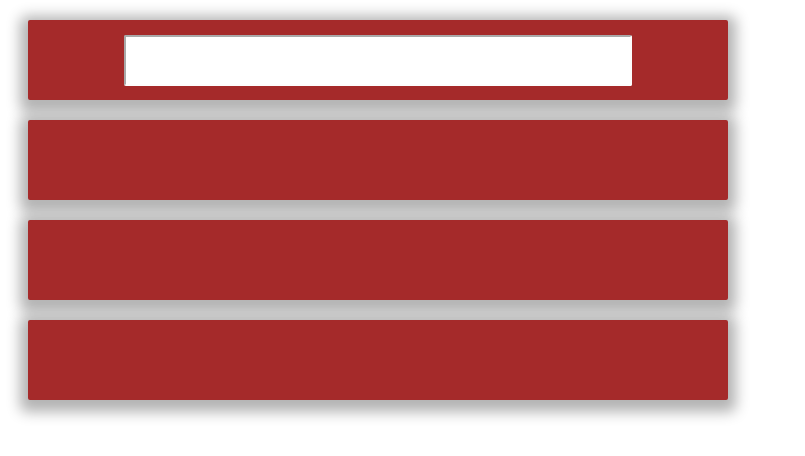
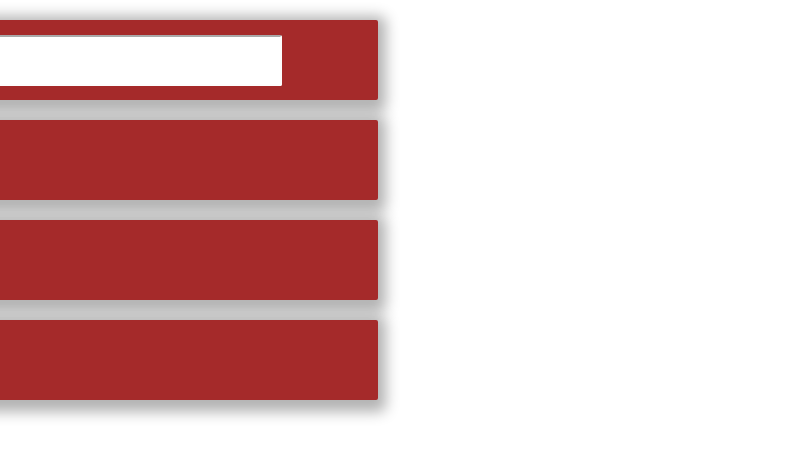
Before and after one commit to phanix5/SHA256-illustrator, a React app: page / in a window 1280 px wide. Shown: the top 456 px of the page, without its empty margins (0-805 px from the left). Built offline with nearby package versions, Linux system fonts and the light colour scheme.

Commit message:
Blocks can now have variable widths. Dynamic centering

```diff
--- a/App.jsx
+++ b/App.jsx
@@ -10,13 +10,13 @@ var initState = {
 	mousePos: { x: 0, y: 0 },
 	block1: {isOpen:false,msg:''},
 	block2: {isOpen:false,
-			blockStyle:{height: 80},
+			blockStyle:{height: 80,width:700},
 			msgSplit: [],
 			hex: resize([''], 64, '')	},
 	block3:{isOpen:false,
-			blockStyle:{height: 80} },
+			blockStyle:{height: 80,width:700} },
 	block4:{isOpen:false,
-			blockStyle:{height: 80,width: 700}}
+			blockStyle:{height: 80,width:700}}
 };
 
 class App extends React.Component {
@@ -92,7 +92,7 @@ class App extends React.Component {
 			if (this.state.msg.length>0 && this.state.msg.length<9) {
 				this.setState((prevState) => {
 					prevState.block2.isOpen = true;
-					prevState.block2.blockStyle = { height: spring(600, presets.noWobble)};
+					prevState.block2.blockStyle = { height: spring(600, presets.noWobble),width:700};
 					prevState.block2.msgSplit=msgSplit;
 					prevState.block2.hex = hex;
 					return prevState
@@ -102,7 +102,7 @@ class App extends React.Component {
 	onClickBlock3(){
 		this.setState((prevState) => {
 			prevState.block3.isOpen=true;
-			prevState.block3.blockStyle={ height: spring(700, presets.noWobble)};
+			prevState.block3.blockStyle={ height: spring(700, presets.noWobble),width:700};
 			return prevState;
 		});
 	}
@@ -209,10 +209,11 @@ class Block extends React.Component {
 
 	render() {
 		return (
-			<div style={this.props.style} className="block2">
+
+			<div style={this.props.style}>
 				<Motion style={this.props.blockState.blockStyle}>
 					{transitionStyle =>
-						<div id="block2" className="block outerBlockShadow" onClick={this.props.onClick} style={transitionStyle}>
+						<div id="block2" className="block outerBlockShadow" onClick={this.props.onClick} style={Object.assign({left: -transitionStyle.width/2},transitionStyle)}>
 							<div style={this.props.blockState.isOpen ? {} : { display: 'none' }}>{this.props.children}</div>
 						</div>
 					}
--- a/css/style.css
+++ b/css/style.css
@@ -33,8 +33,8 @@
 .block{
     width:700px;
     height: 80px;
-
-    left: -50%;
+    position: relative;
+    left: -350px;
 
     border-radius: 2px;
     text-align: center;
@@ -49,9 +49,7 @@
     background-color: brown;
 
 }
-.block2{
-    position: relative;
-}
+
 
 .textBox1{
     text-align: center;
```
